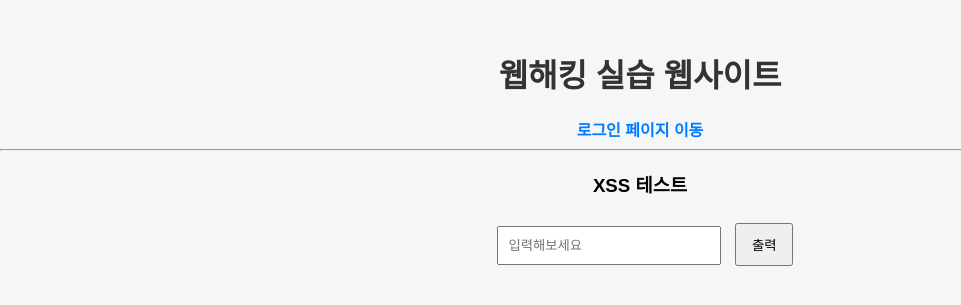
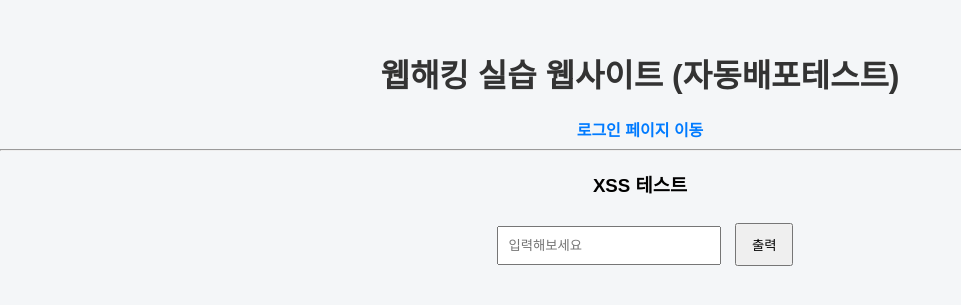
Before and after one commit to kangyeson/Security-Club-Team2, a Flask app: page / in a window 1280 px wide. Shown: the top 305 px of the page, without its empty margins (0-961 px from the left). Run offline with Flask 3, Linux system fonts and the light colour scheme.

Commit message:
깃액션 자동배포 테스트

```diff
--- a/templates/index.html
+++ b/templates/index.html
@@ -9,7 +9,7 @@
 </head>
 <body>
 
-    <h1>웹해킹 실습 웹사이트</h1>
+    <h1>웹해킹 실습 웹사이트 (자동배포테스트)</h1>
 
     <a href="/login">로그인 페이지 이동</a>
 
```
